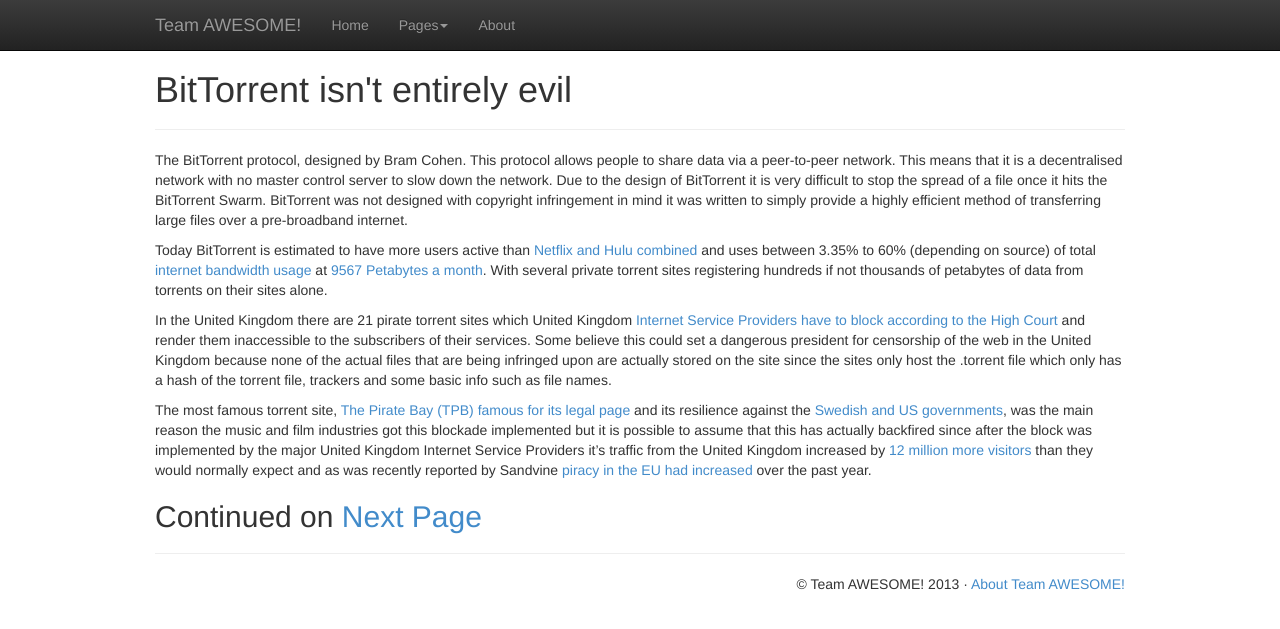
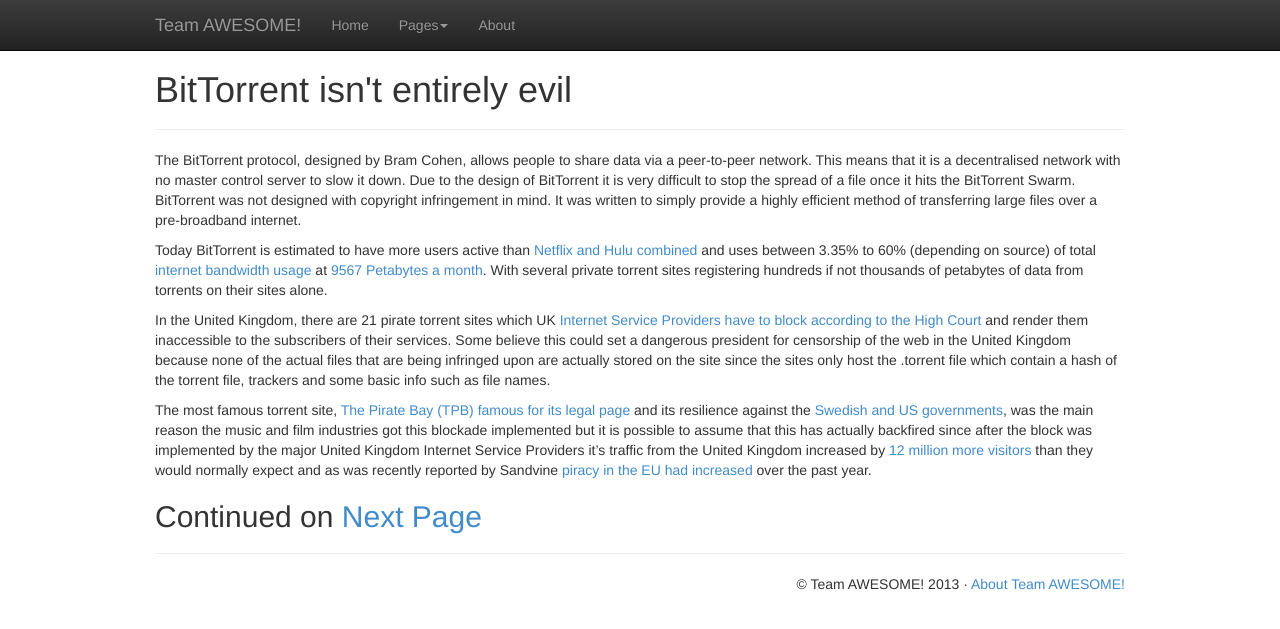
Before and after one commit to adamus1red/tripping-octo-adventure, a Jekyll site: the page built from _posts/2013-11-21-copyright.md, in a window 1280 px wide. Shown: the top 629 px of the page. Built offline with Jekyll 4.4.1, drawn with Linux system fonts in a browser that asks for light colours; Markdown is read by kramdown in place of the engine named in the settings.

Commit message:
Update 2013-11-21-copyright.md

```diff
--- a/_posts/2013-11-21-copyright.md
+++ b/_posts/2013-11-21-copyright.md
@@ -5,11 +5,11 @@
 author: Adam McGhie
 ---
 
-The BitTorrent protocol, designed by Bram Cohen. This protocol allows people to share data via a peer-to-peer network. This means that it is a decentralised network with no master control server to slow down the network. Due to the design of BitTorrent it is very difficult to stop the spread of a file once it hits the BitTorrent Swarm. BitTorrent was not designed with copyright infringement in mind it was written to simply provide a highly efficient method of transferring large files over a pre-broadband internet.
+The BitTorrent protocol, designed by Bram Cohen, allows people to share data via a peer-to-peer network. This means that it is a decentralised network with no master control server to slow it down. Due to the design of BitTorrent it is very difficult to stop the spread of a file once it hits the BitTorrent Swarm. BitTorrent was not designed with copyright infringement in mind. It was written to simply provide a highly efficient method of transferring large files over a pre-broadband internet.
 
 Today BitTorrent is estimated to have more users active than [Netflix and Hulu combined](http://www.fastcompany.com/1714001/bittorrent-has-more-users-netflix-and-hulu-combined-and-doubled) and uses between 3.35% to 60% (depending on source) of total [internet bandwidth usage](http://researchcenter.paloaltonetworks.com/app-usage-risk-report-visualization/#) at [9567 Petabytes a month](http://www.netnames.com/Sizing_the_piracy_universe). With several private torrent sites registering hundreds if not thousands of petabytes of data from torrents on their sites alone.
 
-In the United Kingdom there are 21 pirate torrent sites which United Kingdom [Internet Service Providers have to block according to the High Court](http://www.bbc.co.uk/news/technology-24726078) and render them inaccessible to the subscribers of their services. Some believe this could set a dangerous president for censorship of the web in the United Kingdom because none of the actual files that are being infringed upon are actually stored on the site since the sites only host the .torrent file which only has a hash of the torrent file, trackers and some basic info such as file names.
+In the United Kingdom, there are 21 pirate torrent sites which UK [Internet Service Providers have to block according to the High Court](http://www.bbc.co.uk/news/technology-24726078) and render them inaccessible to the subscribers of their services. Some believe this could set a dangerous president for censorship of the web in the United Kingdom because none of the actual files that are being infringed upon are actually stored on the site since the sites only host the .torrent file which contain a hash of the torrent file, trackers and some basic info such as file names.
 
 The most famous torrent site, [The Pirate Bay (TPB) famous for its legal page](http://pirateproxy.se/legal) and its resilience against the [Swedish and US governments](http://torrentfreak.com/the-piratebay-is-down-raided-by-the-swedish-police/), was the main reason the music and film industries got this blockade implemented but it is possible to assume that this has actually backfired since after the block was implemented by the major United Kingdom Internet Service Providers it's traffic from the United Kingdom increased by [12 million more visitors](http://www.tomshardware.com/news/The-Pirate-Bay-Traffic-Increase-UK-ISP-Block-Visitors-Increase,15528.html) than they would normally expect and as was recently reported by Sandvine [piracy in the EU had increased](https://www.sandvine.com/trends/global-internet-phenomena/) over the past year.
 
```
